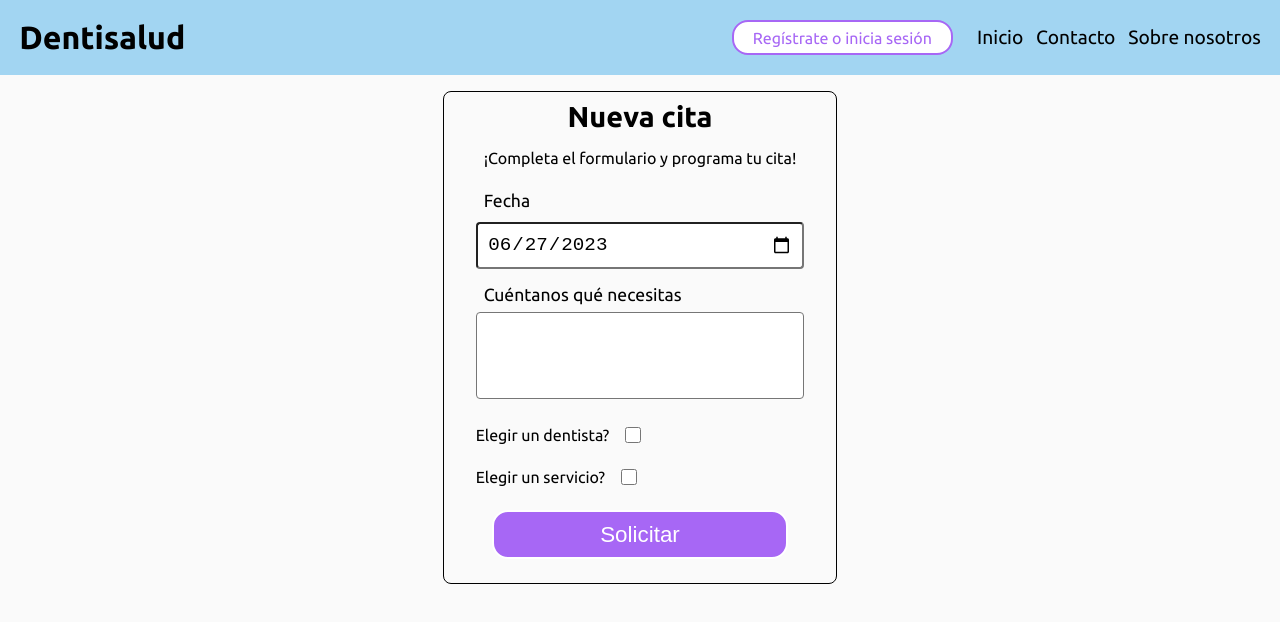
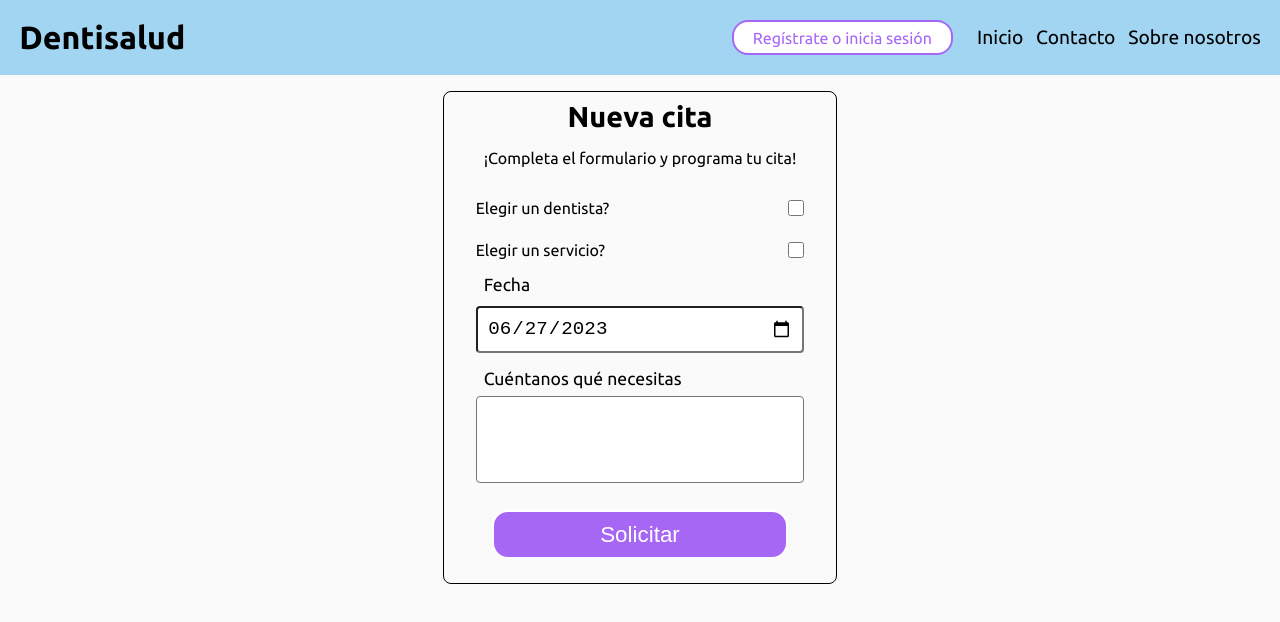
Before and after one commit to Edkiri/dental-react-ui, a React (Vite) app: page /create-appointment in a window 1280 px wide. Shown: the top 622 px of the page. Built offline with nearby package versions, Linux system fonts and the light colour scheme; no server answers.

Commit message:
update: chenge inputs order from request appointment form

```diff
--- a/src/components/Dentist/DentistSelector/DentistSelector.css
+++ b/src/components/Dentist/DentistSelector/DentistSelector.css
@@ -3,6 +3,9 @@
   position: absolute;
   background-color: lightgray;
   z-index: 2;
+  max-height: 126px;
+  overflow-y: scroll;
+  margin-bottom: 2rem;
 }
 .dentist-selector-component {
   width: 100%;
--- a/src/components/Service/ServiceSelector/ServiceSelector.css
+++ b/src/components/Service/ServiceSelector/ServiceSelector.css
@@ -3,6 +3,8 @@
   position: absolute;
   background-color: lightgray;
   z-index: 2;
+  max-height: 126px;
+  overflow-y: scroll;
 }
 .service-selector-component {
   width: 100%;
--- a/src/pages/NewAppointment/NewAppointment.css
+++ b/src/pages/NewAppointment/NewAppointment.css
@@ -5,7 +5,7 @@
 .select-dentists-question {
   width: 100%;
   display: flex;
-  gap: 1rem;
+  justify-content: space-between;
   margin-top: 1rem;
 }
 .select-dentists-question input {
@@ -14,7 +14,7 @@
 .select-services-question {
   width: 100%;
   display: flex;
-  gap: 1rem;
+  justify-content: space-between;
   margin-top: 1rem;
 }
 .select-services-question input {
--- a/src/pages/NewAppointment/NewAppointment.jsx
+++ b/src/pages/NewAppointment/NewAppointment.jsx
@@ -8,8 +8,8 @@ import { DentistSelector } from '@/components/Dentist';
 import validators from '@/utils/validators';
 import { requestAppointment } from '@/api';
 import { AuthContext } from '@/contexts';
+import { ServiceSelector } from '@/components/Service';
 import './NewAppointment.css';
-import { ServiceSelector } from '@/components/Service';
 
 export default function NewAppointment() {
   const { user } = useContext(AuthContext);
@@ -39,6 +39,9 @@ export default function NewAppointment() {
       if (selectDentists && selectedDentist) {
         appointmentData.dentistId = selectedDentist._id;
       }
+      if (selectService && selectedService) {
+        appointmentData.serviceId = selectedService._id;
+      }
       await requestAppointment({
         token: user.token,
         appointmentData,
@@ -61,10 +64,6 @@ export default function NewAppointment() {
         onSubmit={handleSubmit}
       >
         <p>¡Completa el formulario y programa tu cita!</p>
-
-        <DFormInput label="Fecha" type="date" {...date} />
-
-        <DFormTextarea label="Cuéntanos qué necesitas" {...reason} />
 
         <div className="select-dentists-question">
           <span>Elegir un dentista?</span>
@@ -97,6 +96,10 @@ export default function NewAppointment() {
             setSelectedService={setSelectedService}
           />
         )}
+
+        <DFormInput label="Fecha" type="date" {...date} />
+
+        <DFormTextarea label="Cuéntanos qué necesitas" {...reason} />
       </DForm>
     </div>
   );
```
